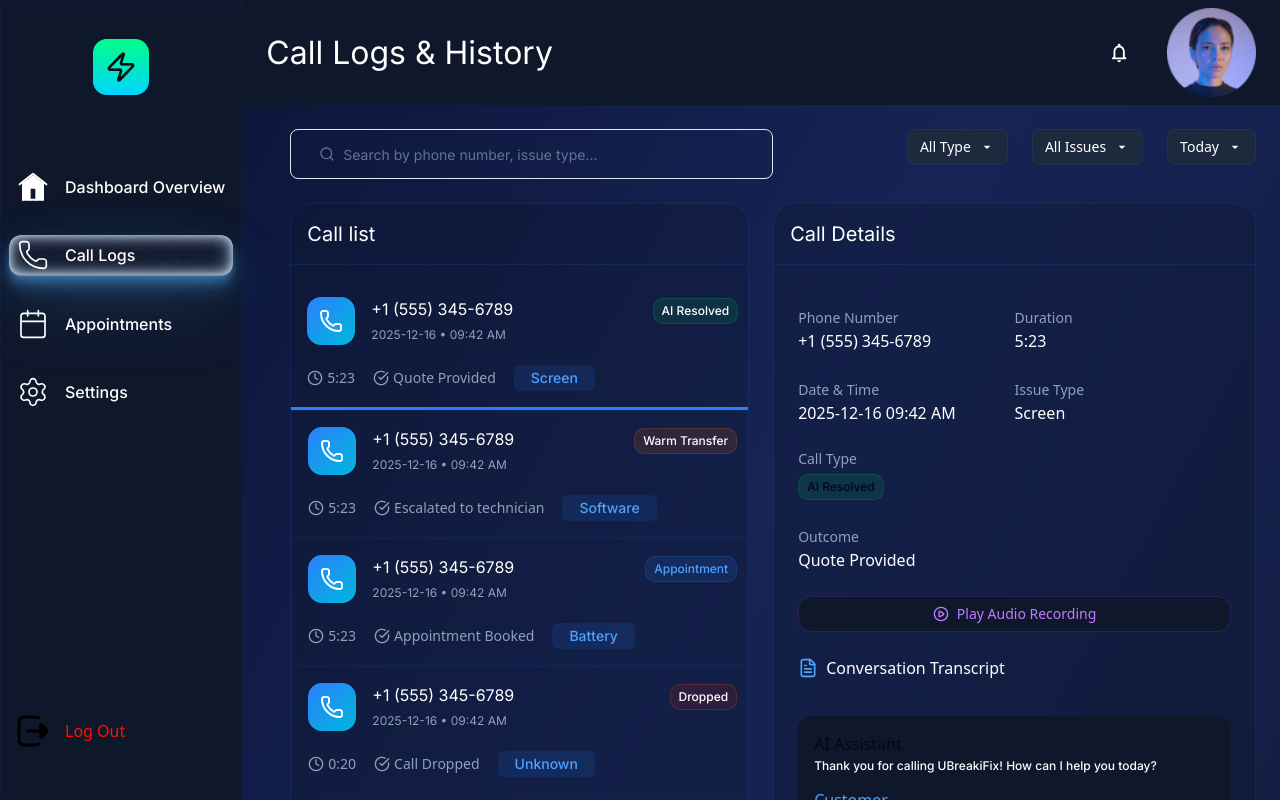
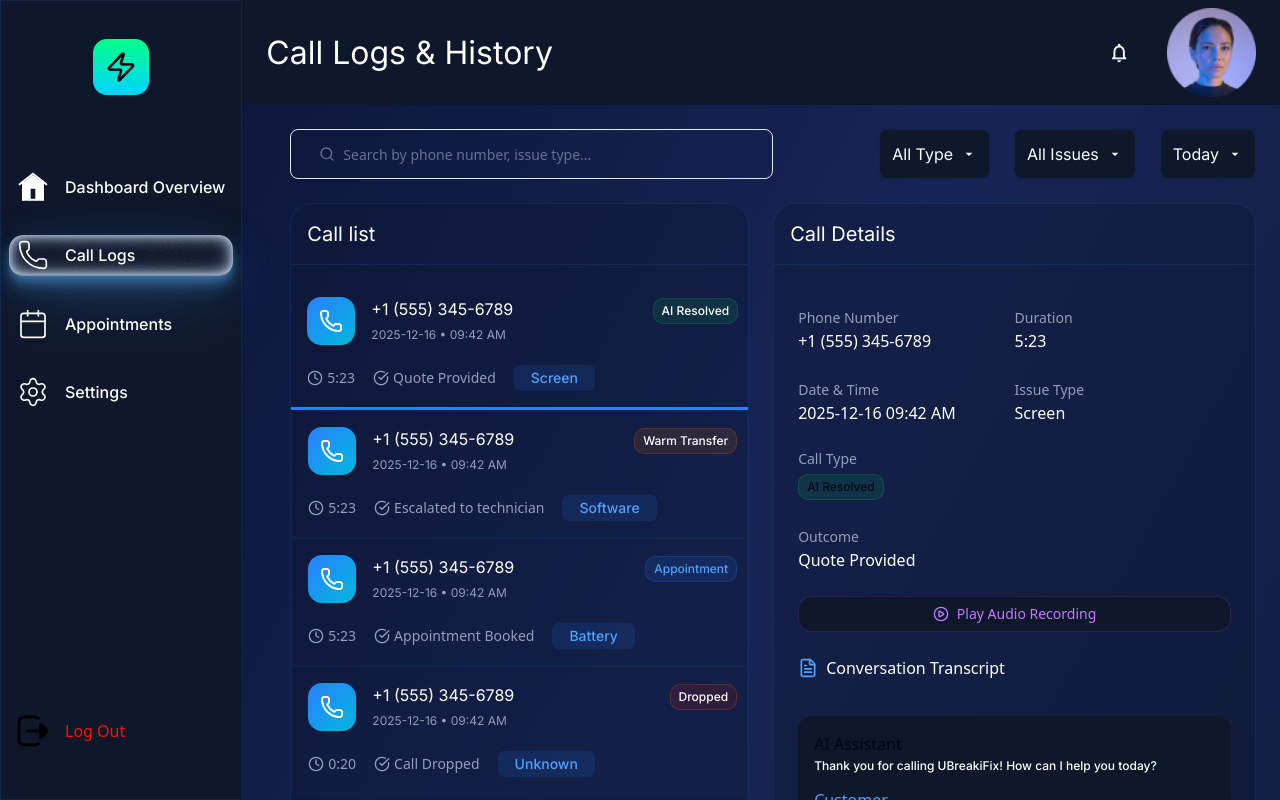
Before and after one commit to moumitaseemaa/fix-genius, a React (Vite) app: page /call-history in a window 1280 px wide. Shown: the top 800 px of the page. Built offline with nearby package versions, Linux system fonts and the light colour scheme; the HTML template or start-up script is replaced by a standard one.

Commit message:
callLong added

```diff
--- a/src/components/DropdownButton.jsx
+++ b/src/components/DropdownButton.jsx
@@ -1,5 +1,6 @@
+import React from "react";
 import { useState } from "react";
-import DropdownIcon from "@/assets/icons/callDetails/DropdownIcon";
+import DropdownIcon from "../assets/icons/callDetails/DropdownIcon.jsx";
 
 import { Button } from "@/components/ui/button";
 import {
@@ -11,29 +12,29 @@ import {
   DropdownMenuTrigger,
 } from "@/components/ui/dropdown-menu";
 
-const DropdownButton = ({ items }) => {
-  const [range, setRange] = useState(items[0]);
+const DropdownButton = ({ items, className, setCurrent, label }) => {
+  const [active, setActive] = useState(items[0]);
 
   return (
     <DropdownMenu>
       <DropdownMenuTrigger asChild>
         <Button
           variant="outline"
-          className={"bg-[#1D293D] border border-[#2B7FFF20] text-white"}
+          className={`bg-[#1D293D] hover:bg-[#1D293D50] hover:text-white border border-[#2B7FFF20] hover:border-[#2B7FFF50] text-white sm:px-8 py-4 font-inter text-base  leading-5 font-normal h-12.5 ${className}`}
         >
-          {range} <DropdownIcon />
+          {active} <DropdownIcon />
         </Button>
       </DropdownMenuTrigger>
 
       <DropdownMenuContent className="w-40 bg-[#0F172B] border border-[#2B7FFF20] text-white ">
         <DropdownMenuGroup>
-          <DropdownMenuLabel></DropdownMenuLabel>
+          {label && <DropdownMenuLabel></DropdownMenuLabel>}
 
           {items.map((item, index) => (
             <DropdownMenuCheckboxItem
               key={item + index}
-              checked={range === item}
-              onSelect={() => setRange(item)}
+              checked={active === item}
+              onSelect={() => { setActive(item);  setCurrent(item)}}
             >
               {item}
             </DropdownMenuCheckboxItem>
--- a/src/components/SearchBar.jsx
+++ b/src/components/SearchBar.jsx
@@ -7,8 +7,6 @@ import {
 
 export function SearchBar({ icon, label, className }) {
   return (
-    <div className="w-full">
-
     <Field>
       {label && <FieldLabel htmlFor="input-group-url">{label}</FieldLabel>}
       <InputGroup className={className}>
@@ -19,6 +17,5 @@ export function SearchBar({ icon, label, className }) {
         <InputGroupAddon>{icon}</InputGroupAddon>
       </InputGroup>
     </Field>
-    </div>
   );
 }
--- a/src/components/Sidebar.jsx
+++ b/src/components/Sidebar.jsx
@@ -7,22 +7,23 @@ const Sidebar = () => {
   const { pathname } = useLocation();
 
   return (
-    <div className="h-screen sticky top-0 flex flex-col bg-primary pt-5 md:pt-9.5 pb-13 border border-borderColor">
-      <Link to="/" className="w-fit mx-auto">
-        <img src={logo} alt="logo" className=" scale-75 md:scale-100" />
-      </Link>
-      {/* ============ Menu ============ */}
-      <ul className="mt-10 md:mt-18 font-medium text-base leading-[150%] text-white px-2 space-y-7">
+
+     <aside className="h-screen sticky top-0 flex flex-col bg-primary pt-9.5 pb-13 border border-[#2B7FFF20] ">
+      <div className="w-fit mx-auto">
+        <img className="size-8 xl:size-fit" src={logo} alt="logo" />
+      </div>
+
+      <ul className="mt-10 sm:mt-18 font-medium text-base leading-[150%] text-white px-1 sm:px-2 space-y-7">
         {menuItemsData.map((item, index) => (
           <li key={index}>
             <Link
               to={item.routeName}
-              className={`py-1 px-2 flex items-center md:justify-start gap-4 rounded-xl md:rounded-[12px]  ${pathname == item.routeName || pathname.includes(item.text.toLowerCase()) ? "inset-shadow md:border-b md:border-[rgba(255,255,255,0.50)]" : ""}`}
+              className={`py-1 px-1 sm:px-2 inline-flex xl:flex items-center gap-0 xl:gap-4 rounded-xl whitespace-nowrap ${pathname == item.routeName ? "inset-shadow border-b border-[rgba(255,255,255,0.50)]" : ""}`}
             >
-              <span className=" text-white h-8 w-8 flex items-center justify-center ">
+              <span className="  text-white h-8 w-8 flex items-center justify-center ">
                 {item.icon}
               </span>
-              <span className=" font-inter whitespace-nowrap font-medium text-base leading-[150%] text-white hidden md:block">
+              <span className=" hidden xl:block font-inter bg-dark-blue font-medium text-base leading-[150%] text-white">
                 {item.text}
               </span>
             </Link>
@@ -30,12 +31,14 @@ const Sidebar = () => {
         ))}
       </ul>
       <button className="flex items-center gap-4 ml-4 mt-auto cursor-pointer">
-        <LogoutIcon />
-        <span className="font-medium text-base leading-[150%] text-[#FF1100] hidden md:block">
+        <span className="hover:text-red">
+          <LogoutIcon />
+        </span>
+        <span className="hidden xl:block font-medium text-base leading-[150%] text-[#FF1100]">
           Log Out
         </span>
       </button>
-    </div>
+    </aside>
   );
 };
 
--- a/src/pages/CallLogsHistoryPage.jsx
+++ b/src/pages/CallLogsHistoryPage.jsx
@@ -20,32 +20,17 @@ const CallLogsHistoryPage = () => {
   return (
     <section className="m-2 sm:m-6 flex flex-col sm:gap-6 gap-4">
       <div className="flex flex-wrap md:flex-nowrap justify-between gap-6 ">
-        <div className="grow  text-white font-inter font-normal w-full md:max-w-1/2 ">
+        <div className="grow w-full md:max-w-1/2 ">
           <SearchBar
             icon={<SearchIcon />}
             className={"color-card pl-4 h-12.5   "}
           />
         </div>
         <div className="grow md:max-w-1/2 ">
-          <div className="flex sm:gap-6 justify-end">
-            <DropdownButton
-              className={
-                "bg-primary text-sm sm:text-base max-w-27.5 sm:max-w-full overflow-hidden  "
-              }
-              items={callType}
-            />
-            <DropdownButton
-              className={
-                "bg-primary text-sm sm:text-base max-w-27.5 sm:max-w-full overflow-hidden  "
-              }
-              items={issueArray}
-            />
-            <DropdownButton
-              className={
-                "bg-primary text-sm sm:text-base max-w-27.5 sm:max-w-full overflow-hidden  "
-              }
-              items={dateArray}
-            />
+          <div className="flex sm:gap-6 justify-end ">
+            <DropdownButton className={'bg-primary text-sm sm:text-base max-w-27.5 sm:max-w-full overflow-hidden  '} items={callType} />
+            <DropdownButton className={'bg-primary text-sm sm:text-base max-w-27.5 sm:max-w-full overflow-hidden  '} items={issueArray} />
+            <DropdownButton className={'bg-primary text-sm sm:text-base max-w-27.5 sm:max-w-full overflow-hidden  '} items={dateArray} />
           </div>
         </div>
       </div>
```
Lines whose indentation alone changed are shown as unchanged.
